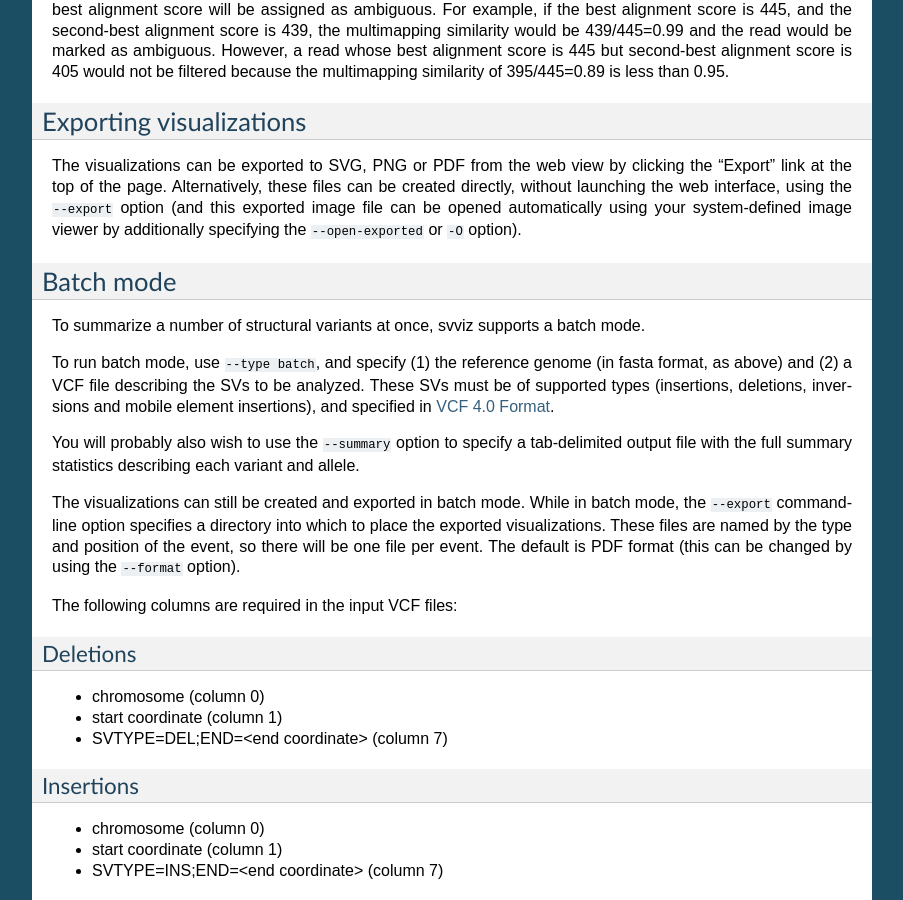
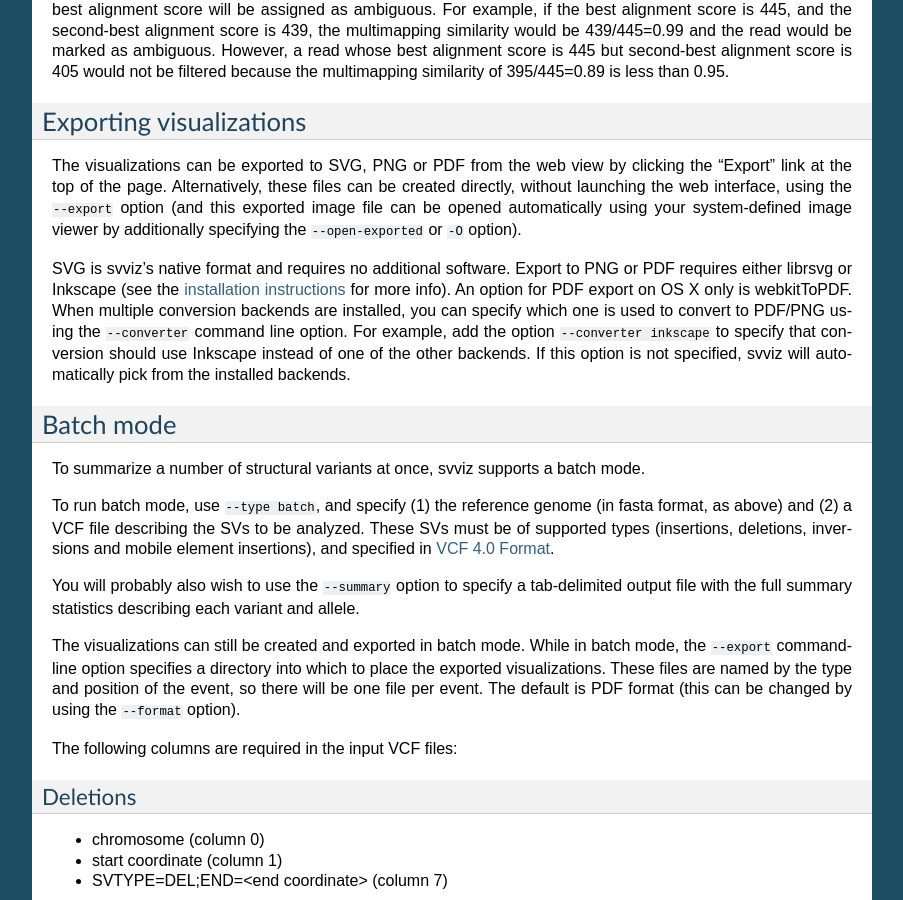
Before and after one commit to svviz/svviz, a Sphinx documentation site: the page built from docs/commandline.rst, in a window 1280 px wide and 900 px high, scrolled down 1747 px. Shown: the whole window, without its empty margins (198-1101 px from the left). Built offline with Sphinx 7.4.7, drawn with Linux system fonts in a browser that asks for light colours.

Commit message:
doc update

```diff
--- a/docs/commandline.rst
+++ b/docs/commandline.rst
@@ -55,6 +55,8 @@ Exporting visualizations
 ------------------------
 
 The visualizations can be exported to SVG, PNG or PDF from the web view by clicking the "Export" link at the top of the page. Alternatively, these files can be created directly, without launching the web interface, using the ``--export`` option (and this exported image file can be opened automatically using your system-defined image viewer by additionally specifying the ``--open-exported`` or ``-O`` option).
+
+SVG is svviz's native format and requires no additional software. Export to PNG or PDF requires either librsvg or Inkscape (see the :ref:`installation instructions <installation>` for more info). An option for PDF export on OS X only is webkitToPDF. When multiple conversion backends are installed, you can specify which one is used to convert to PDF/PNG using the ``--converter`` command line option. For example, add the option ``--converter inkscape`` to specify that conversion should use Inkscape instead of one of the other backends. If this option is not specified, svviz will automatically pick from the installed backends.
 
 
 .. _batch-mode:
```
